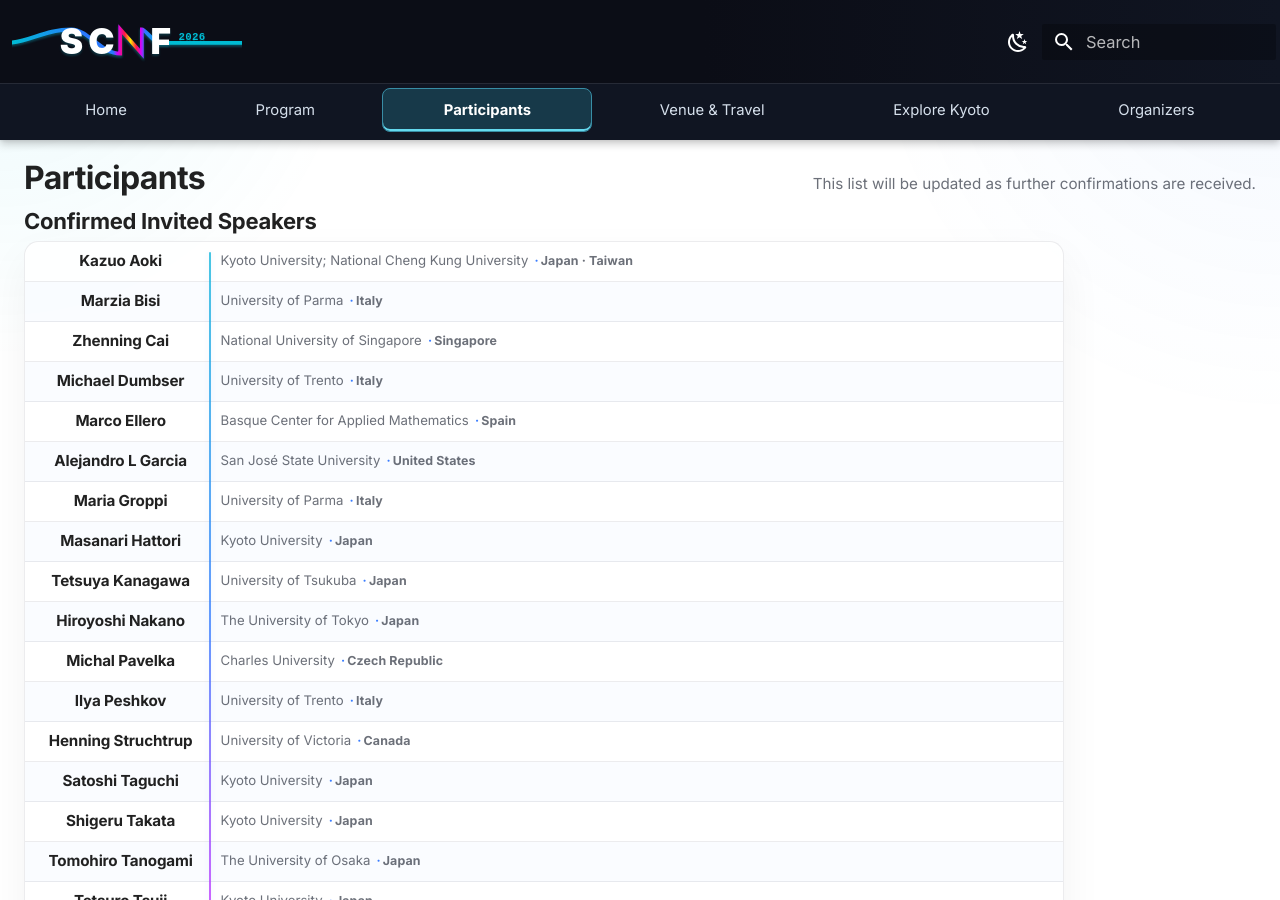
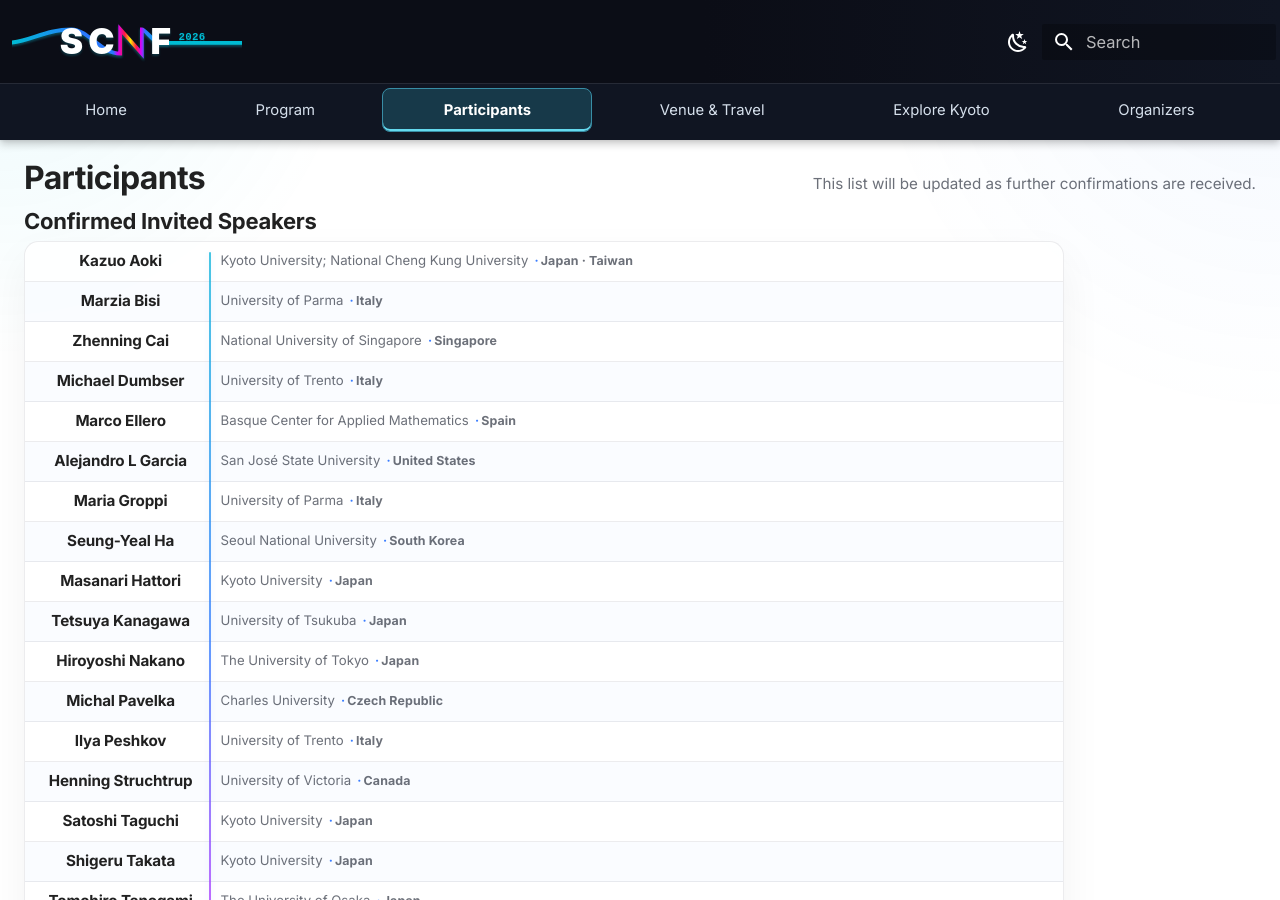
Before and after one commit to SCNF2026/scnf2026.github.io, an MkDocs documentation site: the page built from docs/participants.md, in a window 1280 px wide and 900 px high. Built offline with MkDocs 1.6.1 and Material for MkDocs 9.7.7, drawn with Linux system fonts in a browser that asks for light colours.

Commit message:
202610101

```diff
--- a/docs/participants.md
+++ b/docs/participants.md
@@ -41,6 +41,10 @@ hide:
     <li class="person-card">
       <h3 class="person-card__name">Maria Groppi</h3>
       <p class="person-card__meta"><span class="person-card__affiliation">University of Parma</span> <small class="person-card__country">Italy</small></p>
+    </li>
+    <li class="person-card">
+      <h3 class="person-card__name">Seung-Yeal Ha</h3>
+      <p class="person-card__meta"><span class="person-card__affiliation">Seoul National University</span> <small class="person-card__country">South Korea</small></p>
     </li>
     <li class="person-card">
       <h3 class="person-card__name">Masanari Hattori</h3>
```
